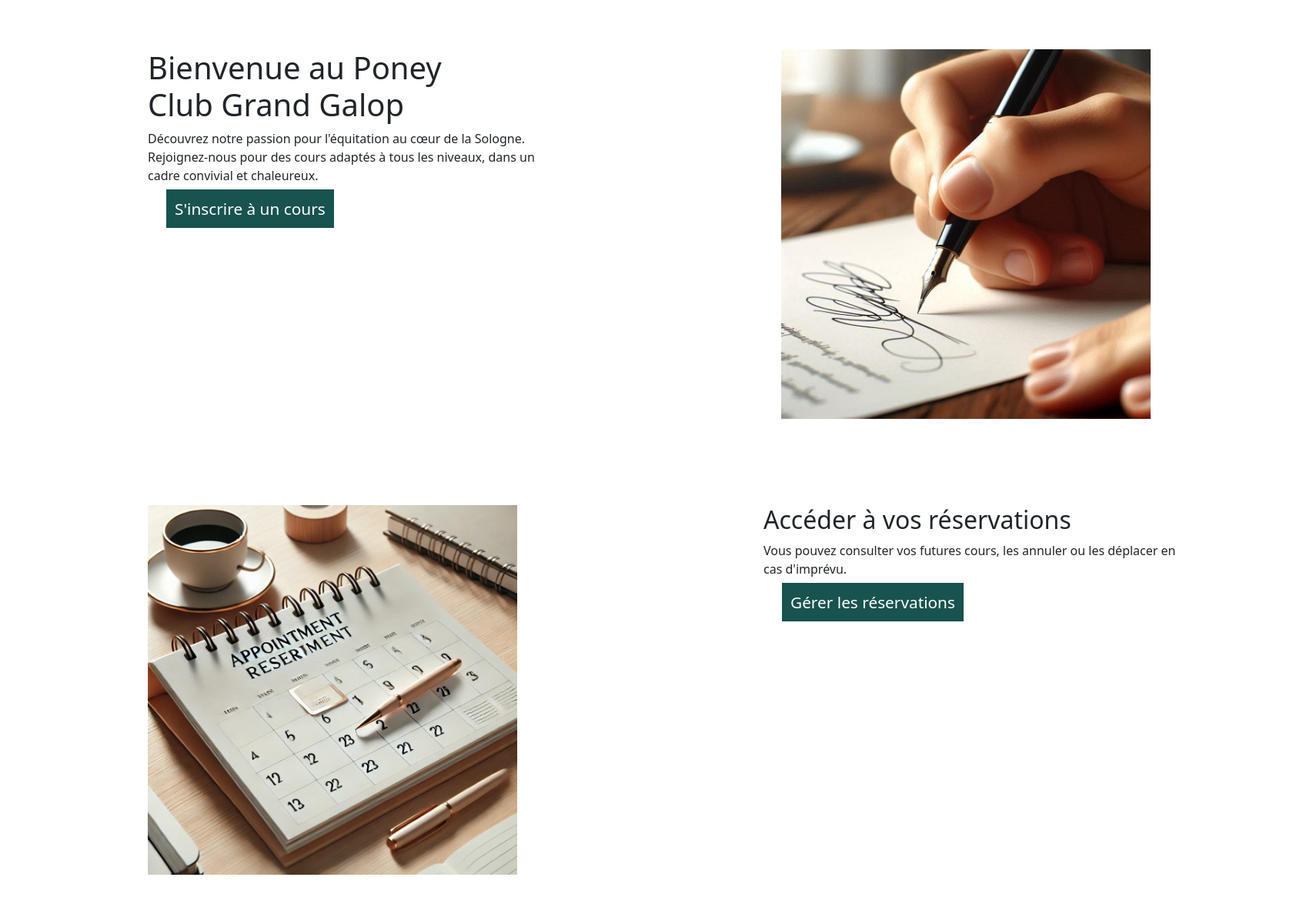
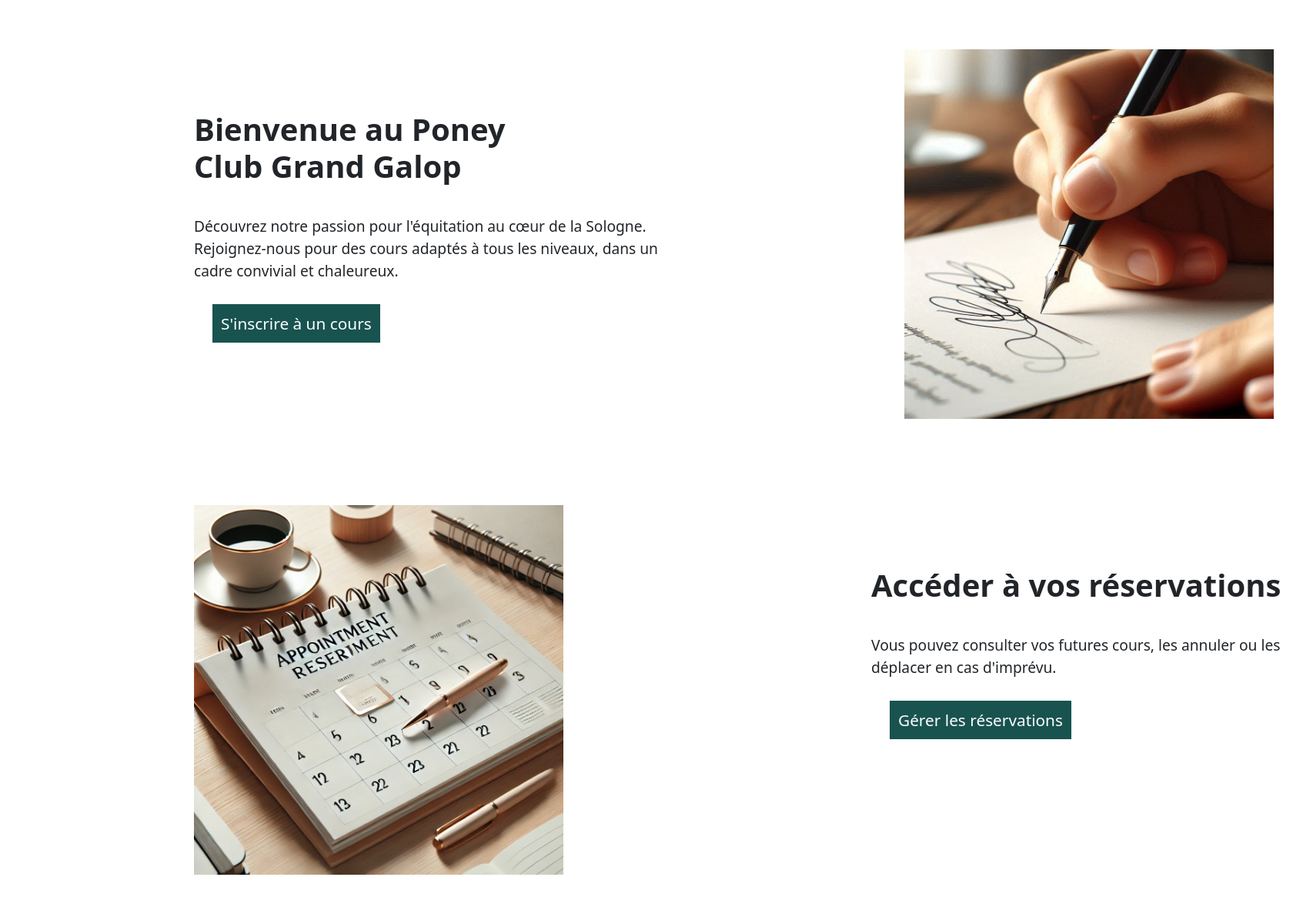
Before and after one commit to lenny-vergerolle/SAE_PONEY, a Flask app: page /accueil-adherent in a window 1680 px wide. Shown: the part 71-1271 px from the top of the page at 77% size. Before the commit the page ends 1207 px from the top, so only its background shows below. Run offline with Flask 3, Linux system fonts and the light colour scheme; some libraries are stand-ins or nearby versions.

Commit message:
finalisation du css

```diff
--- a/src/static/accueil_adherent.css
+++ b/src/static/accueil_adherent.css
@@ -1,3 +1,7 @@
+.container{
+    margin-left: 15em;
+}
+
 img {
     width: 30em;
     height: 30em;
@@ -13,16 +17,32 @@ img {
 }
 
 .haut_de_page .Bienvenue{
-    flex-basis: 50%;
+    flex-basis: 60%;
 }
 
 .bas_de_page {
     width: max-content;
     display: flex;
     margin-top: 7em;
-    gap: 20em;
+    gap: 25em;
+    margin-bottom: 4em;
 }
 
 .bas_de_page .reservation{
-    flex-basis: 50%;
+    flex-basis: 40%;
 }
+
+h1 {
+    margin-top: 2em;
+    margin-bottom: 1em;
+    font-weight: bold;
+}
+
+p {
+    font-size: 1.2em;
+    margin-bottom: 2em;
+}
+
+.container a:hover {
+    background-color: #1E402C;
+}
--- a/src/templates/accueil_adherent.html
+++ b/src/templates/accueil_adherent.html
@@ -23,9 +23,9 @@
     <section class="bas_de_page">
         <img src="{{url_for('static', filename='img/reservation.png')}}" alt="reservation">
         <div class="reservation">
-            <h2>Accéder à vos réservations</h2>
+            <h1>Accéder à vos réservations</h1>
             <p>
-                Vous pouvez consulter vos futures cours, les annuler ou les déplacer en <br> cas d'imprévu.
+                Vous pouvez consulter vos futures cours, les annuler ou les <br> déplacer en cas d'imprévu.
             </p>
             <a href="" class="mx-4 btn-vert">
                 Gérer les réservations
```
